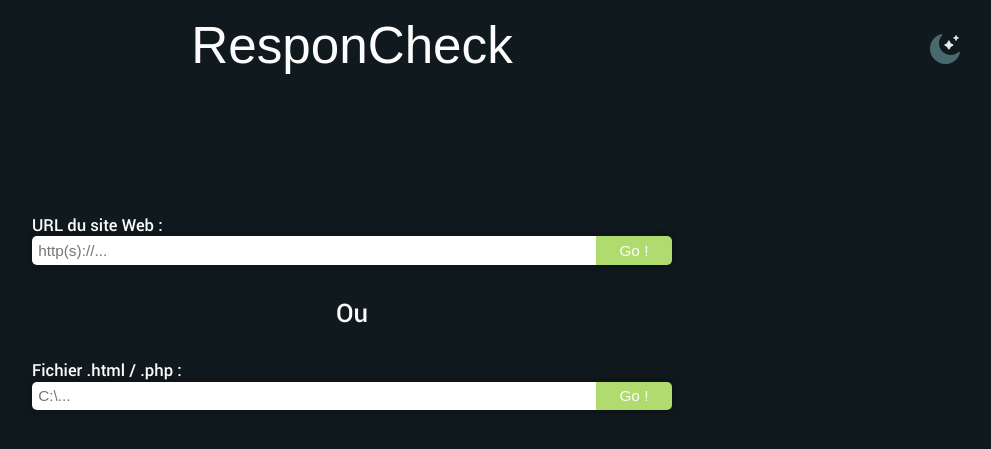
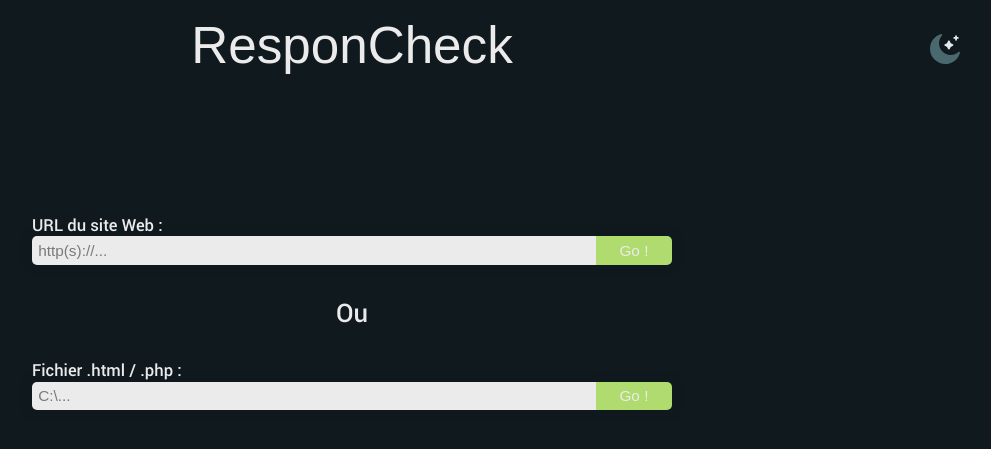
Before and after one commit to LaM0uette/CheckUIX, a PHP site: page / in a window 1280 px wide. Shown: the top 449 px of the page, without its empty margins (288-1279 px from the left). Run offline with PHP 8.4, Linux system fonts and the light colour scheme; some web fonts are replaced.

Commit message:
add color input placeholder

```diff
--- a/css/colors.css
+++ b/css/colors.css
@@ -1,5 +1,6 @@
 :root {
     --color--h1: #10191E;
-    --color--h2: #FCFCFC;
+    --color--h2: #EBEBEB;
     --color--h3: #B0DB6F;
+    --color--h4: #7A7A7A;
 }
--- a/css/style.css
+++ b/css/style.css
@@ -61,7 +61,8 @@
     justify-content: center;
     align-items: center;
     text-align: center;
-    box-shadow: 0 0 10px rgba(10, 10, 10, 0.6);
+    border-radius: var(--border-radius--);
+    box-shadow: 0 0 10px var(--color--h1);
 }
 
 .input-link-label{
@@ -83,9 +84,12 @@
     font-size: 1.2vmax;
     line-height: 2.2vw;
     width: 88%;
+    background-color: var(--color--h2);
     color: var(--color--h1);
-
 }
+    .input-link-line-edit::placeholder {
+        color: var(--color--h4);
+    }
 
 .input-link-button{
     border-top-right-radius: var(--border-radius--);
--- a/js/script.js
+++ b/js/script.js
@@ -3,14 +3,16 @@
 
 const darkColors = {
     "--color--h1": "#10191E",
-    "--color--h2": "#FCFCFC",
-    "--color--h3": "#B0DB6F"
+    "--color--h2": "#EBEBEB",
+    "--color--h3": "#B0DB6F",
+    "--color--h4": "#7A7A7A"
 };
 
 const lightColors = {
-    "--color--h1": "#FCFCFC",
-    "--color--h2": "#10191E",
-    "--color--h3": "#B0DB6F"
+    "--color--h1": "#EBEBEB",
+    "--color--h2": "#243842",
+    "--color--h3": "#B0DB6F",
+    "--color--h4": "#EBEBEB"
 };
 
 function setTheme(theme) {
```
